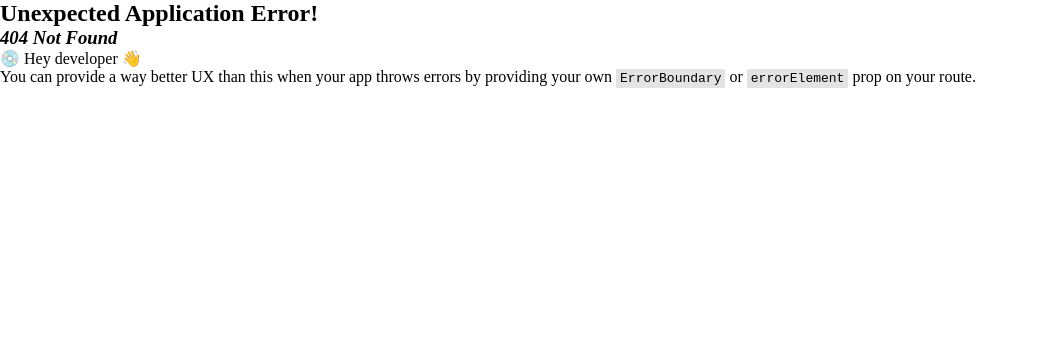
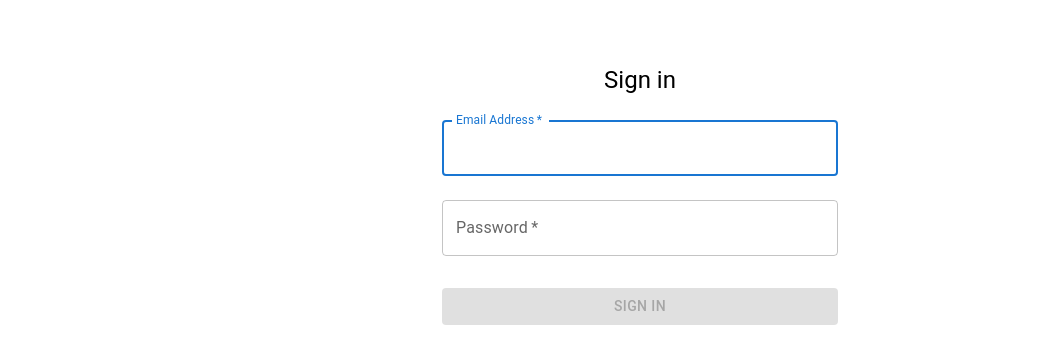
Before and after one commit to yashinalb/farmV2, a React (Vite) app in the folder client/: page /login in a window 1280 px wide. Before the commit this address had no page. Shown: the top 364 px of the page, without its empty margins (0-1038 px from the left). Built offline with nearby package versions, Linux system fonts and the light colour scheme.

Commit message:
Added login

```diff
--- a/client/src/App.tsx
+++ b/client/src/App.tsx
@@ -1,20 +1,68 @@
+import { useState, useEffect } from 'react';
+import { createBrowserRouter, RouterProvider, Outlet, Navigate } from 'react-router-dom';
+import { Snackbar, Alert } from '@mui/material';
 import Home from "./pages/home/Home";
 import Invoice from "./pages/invoice/Invoice";
 import AddBuyer from "./pages/add-buyer/AddBuyer";
 import AddProducts from "./pages/add-products/AddProducts";
-import { createBrowserRouter, RouterProvider, Outlet} from "react-router-dom";
+import Login from './pages/login/Login';
 import Navbar from "./components/navbar/Navbar";
 import Footer from "./components/footer/Footer";
 import Menu from "./components/menu/Menu";
 import "./styles/global.scss";
+import { login } from './utils/auth';
+import { logout } from './utils/auth';
+
+
+function App() {
+  const [isLoggedIn, setIsLoggedIn] = useState<boolean>(() => {
+    // Check the local storage for a token to determine initial state
+    return !!localStorage.getItem('token');
+  });
+
+  useEffect(() => {
+    const token = localStorage.getItem('token');
+    if (token) {
+      setIsLoggedIn(true);
+    }
+  }, []);
+
+  // Inside your App component:
+  const [alert, setAlert] = useState({ open: false, message: '', severity: 'info' });
+
+  // Add this function to handle alert close
+  const handleAlertClose = (event, reason) => {
+    if (reason !== 'clickaway') {
+      setAlert(prev => ({ ...prev, open: false }));
+    }
+  };
+
+  // Modify handleLogin to use setAlert
+  const handleLogin = async (email, password) => {
+    const result = await login(email, password);
+    if (result.ok) {
+      setIsLoggedIn(true);
+      setAlert(prev => ({
+        open: true,
+        message: result.ok ? 'Logged in successfully!' : (result.error || 'Authentication failed'),
+        severity: result.ok ? 'success' : 'error'
+      }));
+    } else {
+      setAlert({ open: true, message: result.error || 'Authentication failed', severity: 'error' });
+    }
+  };
 
 
 
-function App() {
+  const handleLogout = () => {
+    logout(); // This calls the logout function from your auth utility.
+    setIsLoggedIn(false);
+  };
+
   const Layout = () => {
     return (
       <div className="main">
-        <Navbar />
+        <Navbar onLogout={handleLogout} />
         <div className="container">
           <div className="menuContainer">
             <Menu />
@@ -26,34 +74,40 @@ function App() {
         <Footer />
       </div>
     );
+
+
   };
+  const router = createBrowserRouter([
 
-  const router = createBrowserRouter([
-       {
-        path:"/",
-        element:<Layout />,
-        children: [
-          {
-            path:"/",
-            element:<Home />,
-          },
-          {
-            path:"/add-buyer",
-            element:<AddBuyer />,
-          },
-          {
-            path:"/add-product",
-            element:<AddProducts />,
-          },
-          {
-            path:"/invoice",
-            element:<Invoice />,
-          }
-        ]
-       },
+    {
+      path: '/login',
+      element: isLoggedIn ? <Navigate to="/" replace /> : <Login onLogin={handleLogin} setAlert={setAlert} />
+      ,
+    },
+    {
+      path: "/",
+      element: isLoggedIn ? <Layout /> : <Navigate to="/login" replace />,
+      children: [
+        { index: true, element: <Home /> },
+        { path: '/add-buyer', element: <AddBuyer /> },
+        { path: '/add-product', element: <AddProducts /> },
+        { path: '/invoice', element: <Invoice /> },
+      ]
+    },
   ]);
+  return (
+    <>
+      <Snackbar open={alert.open} autoHideDuration={6000} onClose={handleAlertClose} anchorOrigin={{ vertical: 'top', horizontal: 'center'}}>
+        <Alert severity={alert.severity} sx={{ width: '100%' }}>
+          {alert.message}
+        </Alert>
+      </Snackbar>
 
-  return <RouterProvider router={router} />;
+      <RouterProvider router={router}>
+        {/* ... rest of your component */}
+      </RouterProvider>
+    </>
+  );
 }
 
 export default App;
--- a/client/src/components/navbar/Navbar.tsx
+++ b/client/src/components/navbar/Navbar.tsx
@@ -1,6 +1,7 @@
 import "./navbar.scss"
 
-export const Navbar = () => {
+export const Navbar = ({ onLogout }) => {
+
   return (
     <div className="navbar">
       <div className="logo">
@@ -16,6 +17,7 @@ export const Navbar = () => {
           <img src="/notifications.svg" alt="" />
           <span>1</span>
         </div>
+        <button onClick={onLogout}>Logout</button>
         <div className="user">
           <img
             src="https://images.pexels.com/photos/11038549/pexels-photo-11038549.jpeg?auto=compress&cs=tinysrgb&w=1600&lazy=load"
--- /dev/null
+++ b/client/src/pages/login/Login.tsx
@@ -0,0 +1,94 @@
+import { useState } from 'react';
+import { Box, Button, Container, TextField, Typography, CircularProgress } from '@mui/material';
+import { useNavigate } from 'react-router-dom'
+
+function Login({ onLogin, setAlert }) {
+  const navigate = useNavigate();
+  const [email, setEmail] = useState('');
+  const [password, setPassword] = useState('');
+  const [isSubmitting, setIsSubmitting] = useState(false);
+
+  const validateEmail = (email) => {
+    return /\S+@\S+\.\S+/.test(email);
+  };
+
+  const handleSubmit = async (event) => {
+    event.preventDefault();
+    if (!validateEmail(email)) {
+      setAlert({ open: true, message: 'Please enter a valid email address.', severity: 'error' });
+      return;
+    }
+    if (!password) {
+      setAlert({ open: true, message: 'Please enter your password.', severity: 'error' });
+      return;
+    }
+
+    setIsSubmitting(true);
+    try {
+      await onLogin(email, password);
+      // If login is successful, navigate to home page
+      navigate('/');
+    } catch (error) {
+      // If login fails, display the error message
+      setAlert({ open: true, message: error.message || 'Login failed, please try again.', severity: 'error' });
+    } finally {
+      setIsSubmitting(false);
+    }
+  };
+
+  return (
+    <Container component="main" maxWidth="xs">
+    <Box
+      sx={{
+        marginTop: 8,
+        display: 'flex',
+        flexDirection: 'column',
+        alignItems: 'center',
+      }}
+    >
+      <Typography component="h1" variant="h5">
+        Sign in
+      </Typography>
+      <Box component="form" onSubmit={handleSubmit} noValidate sx={{ mt: 1, width: '100%' }}>
+        <TextField
+          margin="normal"
+          required
+          fullWidth
+          id="email"
+          label="Email Address"
+          name="email"
+          autoComplete="email"
+          autoFocus
+          value={email}
+          onChange={(e) => setEmail(e.target.value)}
+          error={!validateEmail(email) && email.length > 0}
+          helperText={!validateEmail(email) && email.length > 0 ? "Invalid email address" : ""}
+        />
+        <TextField
+          margin="normal"
+          required
+          fullWidth
+          name="password"
+          label="Password"
+          type="password"
+          id="password"
+          autoComplete="current-password"
+          value={password}
+          onChange={(e) => setPassword(e.target.value)}
+        />
+        <Button
+          type="submit"
+          fullWidth
+          variant="contained"
+          sx={{ mt: 3, mb: 2 }}
+          disabled={!validateEmail(email) || !password || isSubmitting}
+        >
+          {isSubmitting ? <CircularProgress size={24} /> : 'Sign In'}
+        </Button>
+      </Box>
+    </Box>
+  </Container>
+  );
+}
+
+export default Login;
--- /dev/null
+++ b/client/src/utils/auth.ts
@@ -0,0 +1,39 @@
+const API_URL = 'http://localhost:1337'; // Change to your Strapi server URL
+
+interface LoginResponse {
+  ok: boolean;
+  data?: any;
+  error?: string;
+}
+
+// Add a logout function to your auth utility
+export const logout = (): void => {
+    localStorage.removeItem('token');
+  };
+
+
+export const login = async (email: string, password: string): Promise<LoginResponse> => {
+  try {
+    const response = await fetch(`${API_URL}/api/auth/local`, {
+      method: 'POST',
+      headers: {
+        'Content-Type': 'application/json',
+      },
+      body: JSON.stringify({
+        identifier: email,
+        password: password,
+      }),
+    });
+
+    const data = await response.json();
+
+    if (response.ok) {
+      localStorage.setItem('token', data.jwt);
+      return { ok: true, data };
+    } else {
+      return { ok: false, error: data.message || 'Username or Password is incorrect' };
+    }
+  } catch (error) {
+    return { ok: false, error: error.message };
+  }
+};
```
